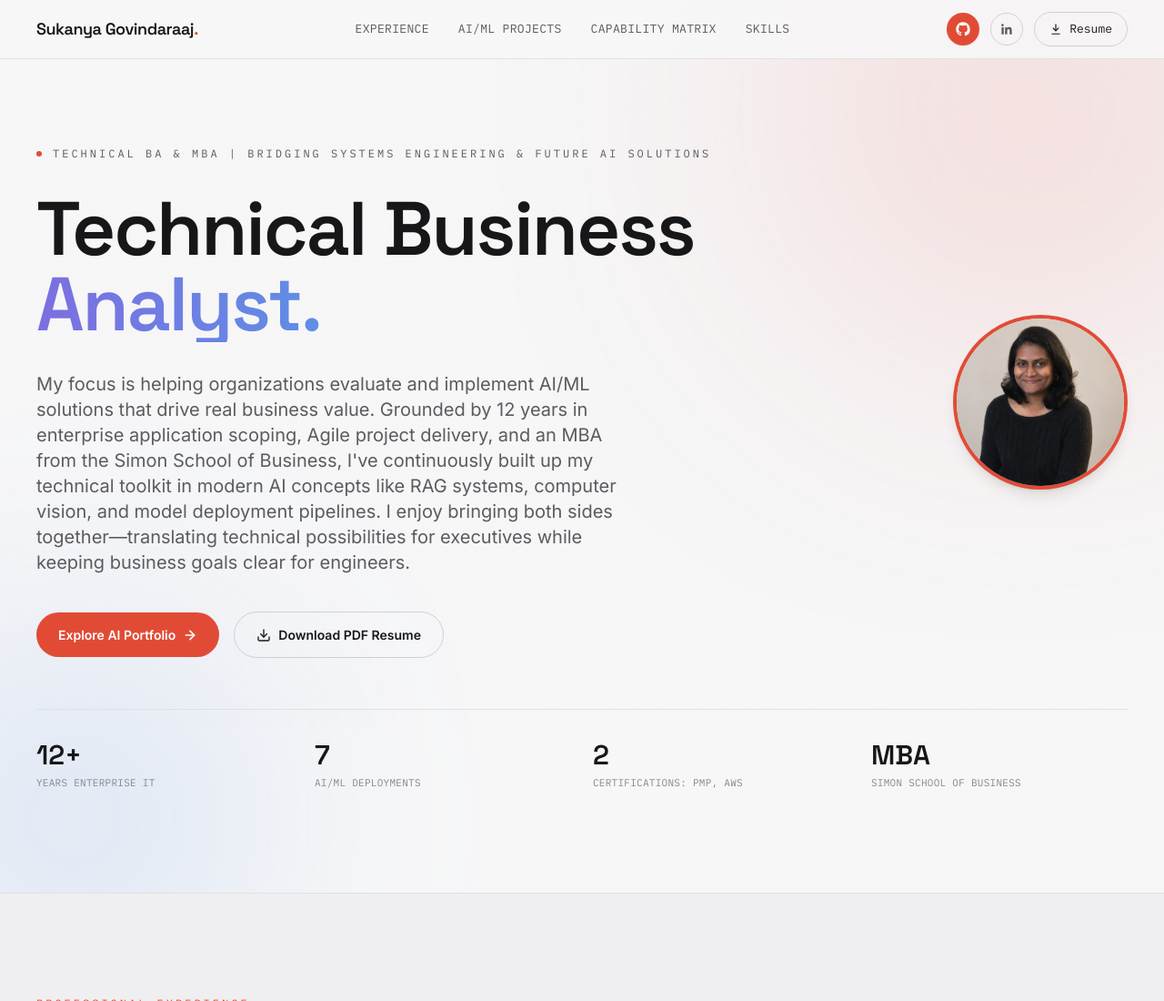
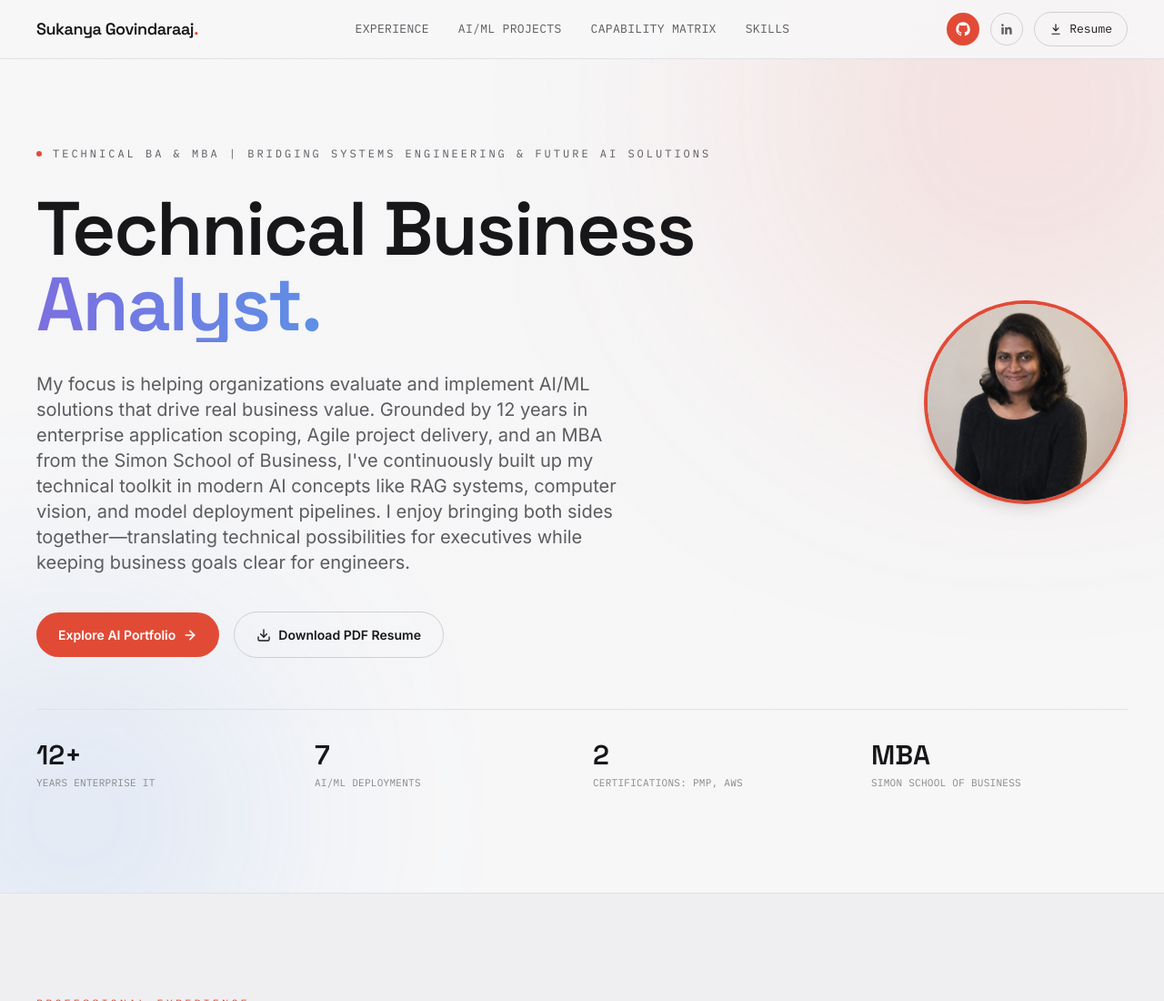
Before and after one commit to sgovind5/Portfolio, a plain HTML site: page index.html in a window 1280 px wide. Shown: the top 1100 px of the page at 91% size. Drawn offline with nearby package versions, Linux system fonts and the light colour scheme.

Commit message:
Update index.html

```diff
--- a/index.html
+++ b/index.html
@@ -154,7 +154,7 @@
       </div>
 
       <div class="reveal shrink-0 mx-auto lg:mx-0">
-        <div class="avatar-ring w-40 h-40 sm:w-48 sm:h-48 rounded-full p-1 shadow-lg">
+        <div class="avatar-ring w-48 h-48 sm:w-56 sm:h-56 rounded-full p-1 shadow-lg">
           <div class="w-full h-full rounded-full bg-surface overflow-hidden grid place-items-center">
             <img src="images/profile.png" alt="Sukanya Raj"
                  class="w-full h-full object-cover"
```
